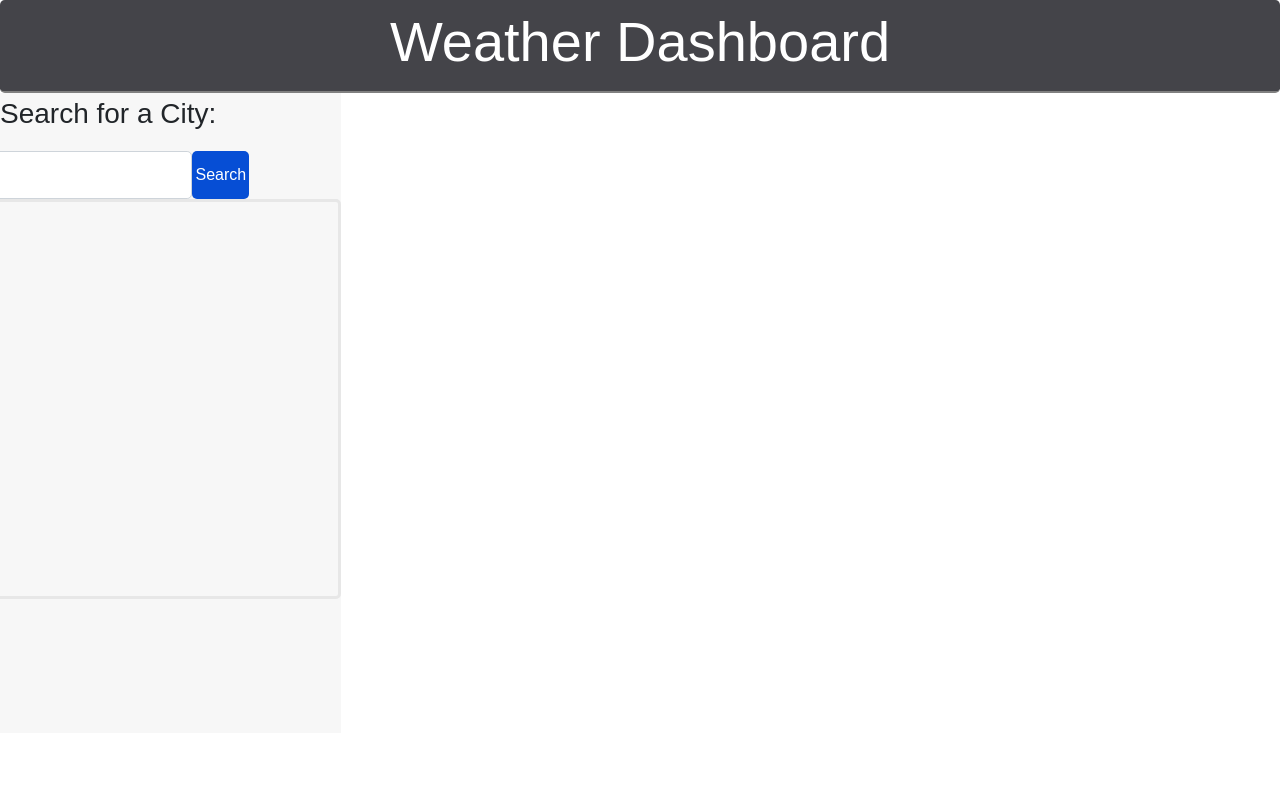
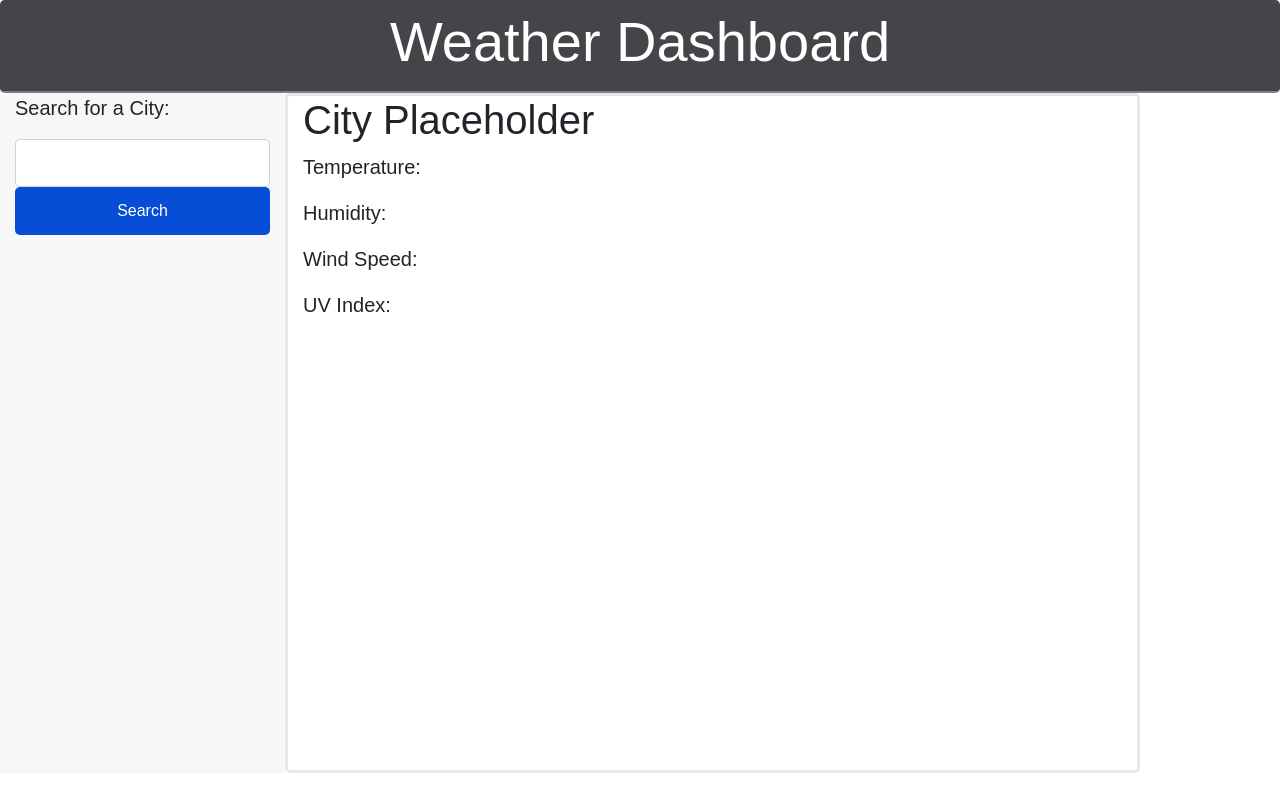
Before and after one commit to baloyd/weather-dashboard, a plain HTML site: page index.html in a window 1280 px wide. Drawn offline with nearby package versions, Linux system fonts and the light colour scheme.

Commit message:
fixed bootstrap grid, added in placeholders for weather

```diff
--- a/Assets/CSS/style.css
+++ b/Assets/CSS/style.css
@@ -1,5 +1,6 @@
 *{
     font-family:Arial, Helvetica, sans-serif;
+    margin:0;
 
 }
 
@@ -39,19 +40,19 @@ input {
        outline:none !important;
    }
 
-   .container1 {
+
+   .col-lg-3 {
        background-color:rgb(247, 247, 247);
-       min-height: 80vh;
-       padding-right: 15px;
+       min-height: 85vh;
 
    }
 
-
- p{
-     font-size: 28px;
- }
+p{
+    font-size: 20px;
+}
  .weather {
      border: 3px solid rgb(231, 231, 231);
      border-radius: 5px;
-     min-height: 50vh;
+     min-height: 25vh;
+
  }
--- a/Assets/JS/script.js
+++ b/Assets/JS/script.js
@@ -34,7 +34,7 @@ $("button").on("click",function(event) {
                     console.log(data);
 
                     var dailyTemp = data.daily[0].temp.day
-                    document.querySelector("ul").innerText ="Todays temperature in "+cityName+" will be: "+dailyTemp;
+
                 })
         })
 
--- a/index.html
+++ b/index.html
@@ -31,20 +31,26 @@
         <h1 class="display-4 ">Weather Dashboard</h1>
     </header>
 
-  <div class="container1 d-inline-block">
-    <div class="row d-block ">
-      <div class="col-12"><p>Search for a City:</p></div></div>
-      <div class="row ">
-        <div class="col-7 p-0" ><input class="form-control form-control-lg"  type="text" id="cityNameInput"></div>
-        <div class="col-1 p-0"><button type="button" class="searchBtn"> Search</button></div>
-      </div>
 
 
-<div class="container2">
-          <div class="row">
-              <div class="col-12 weather"></div>
-          </div>
-      </div>
+      <div class="container mx-0">
+        <div class="row ">
+            <div class="col-lg-3 m-0 d-flex flex-column ">
+                <p>Search for a City:</p>
+                <input class="form-control form-control-lg"  type="text" id="cityNameInput">
+                <button type="button" class=" searchBtn"> Search</button>
+            </div>
+
+            <div class="col-lg-9 weather ">
+                <h1 id="cityHolder">City Placeholder</h1>
+                <p>Temperature:</p>
+                <p>Humidity:</p>
+                <p>Wind Speed:</p>
+                <p>UV Index:</p>
+            </div>
+        </div>
+    </div>
+
 
 
 
```
